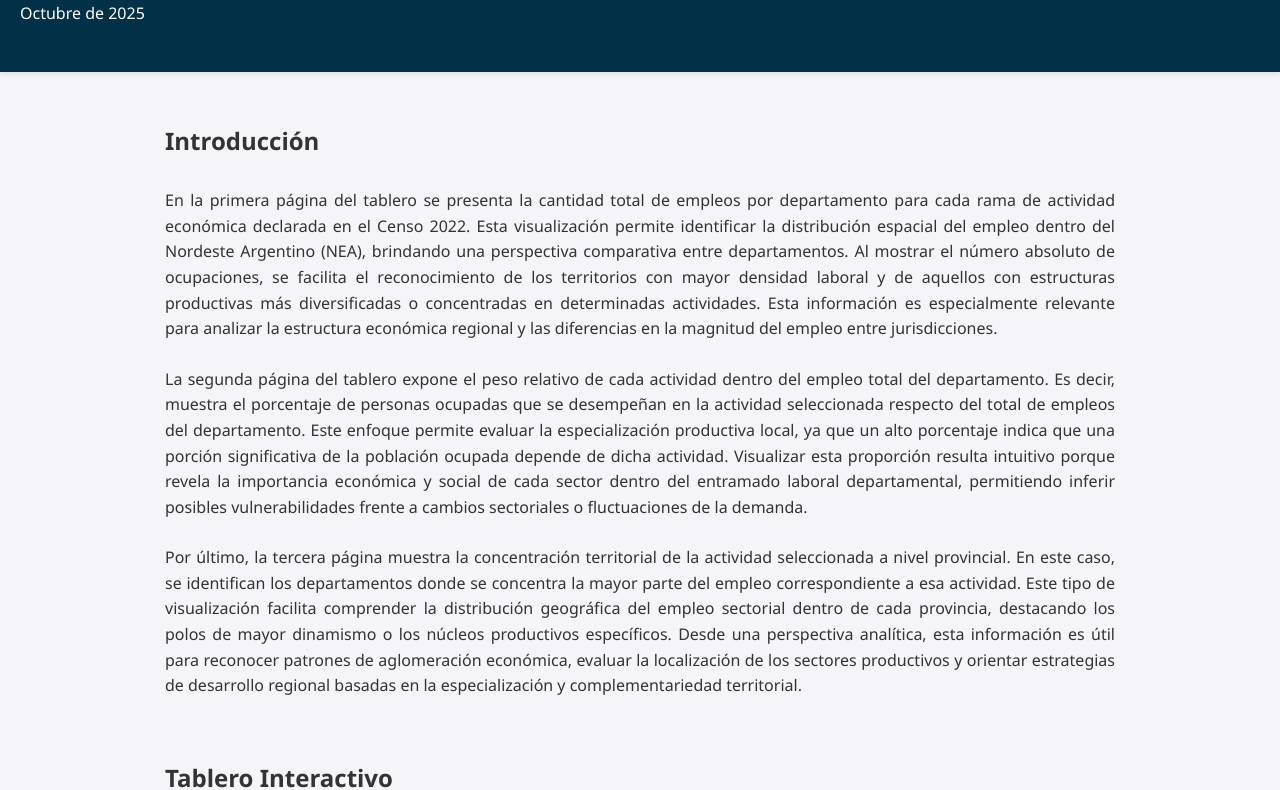
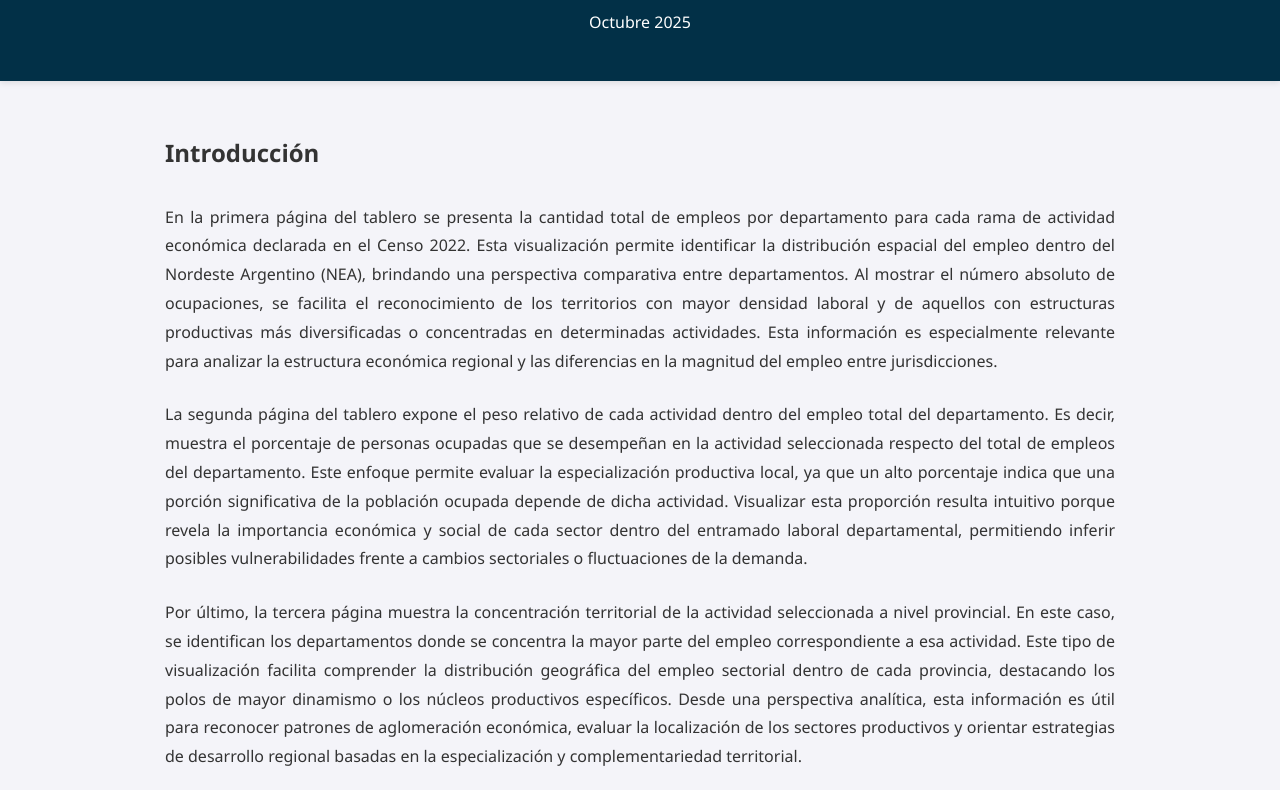
Before and after one commit to agustin-lorenzin/Empleo, a plain HTML site: page index.html in a window 1280 px wide. Shown: the part 86-876 px from the top of the page. Drawn offline with Linux system fonts and the light colour scheme.

Commit message:
Update index.html

```diff
--- a/index.html
+++ b/index.html
@@ -7,7 +7,7 @@
     <style>
 		body {
 			font-family: "Segoe UI", sans-serif;
-			line-height: 1.6;
+			line-height: 1.8;
 			margin: 0;
 			padding: 0;
 			background-color: #f4f4f9;
@@ -70,7 +70,7 @@
 
 <header>
     <h1>Monitoreo de Empleo - Región NEA</h1>
-    <p>Octubre de 2025</p>
+    <p style="text-align: center;">Octubre 2025</p>
 </header>
 
 <main>
```
